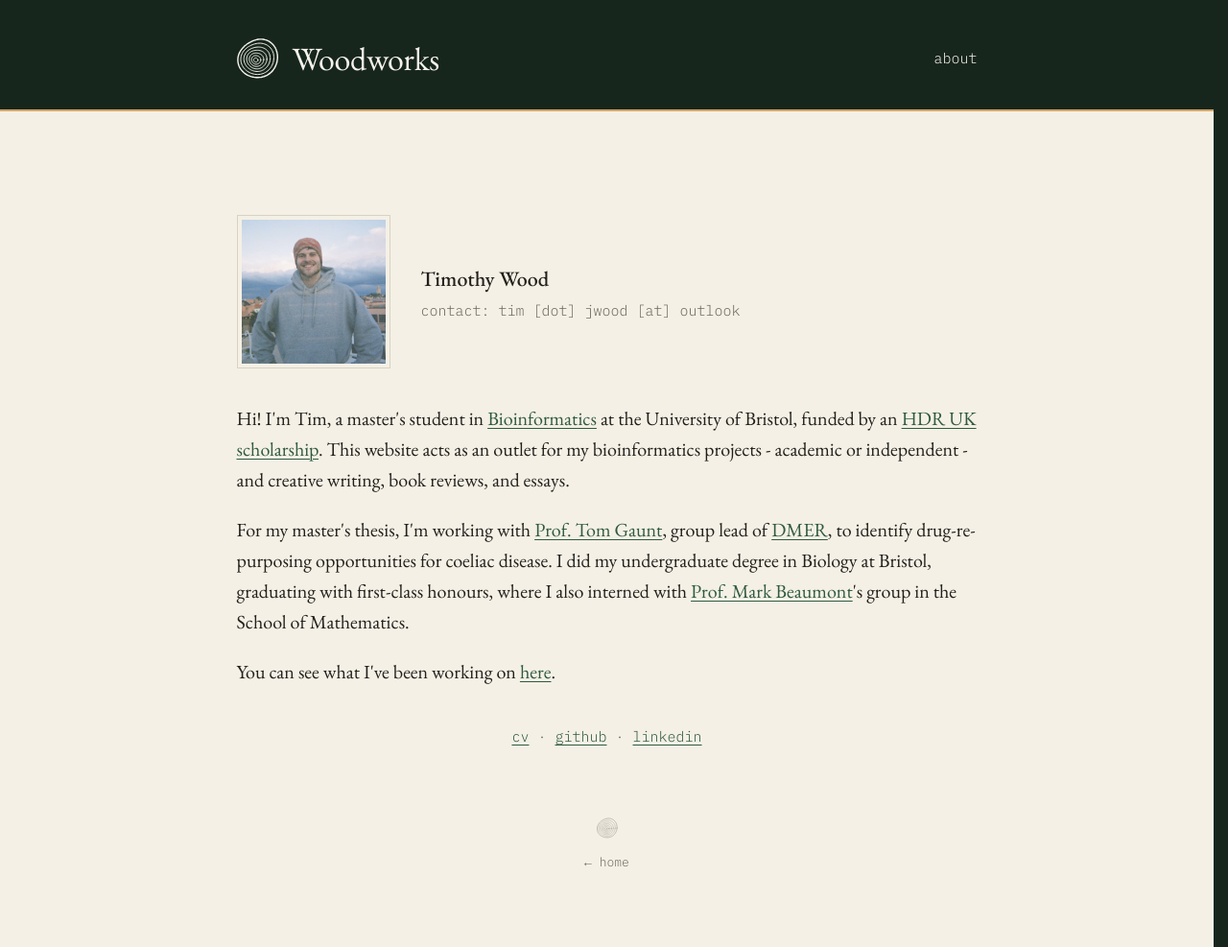
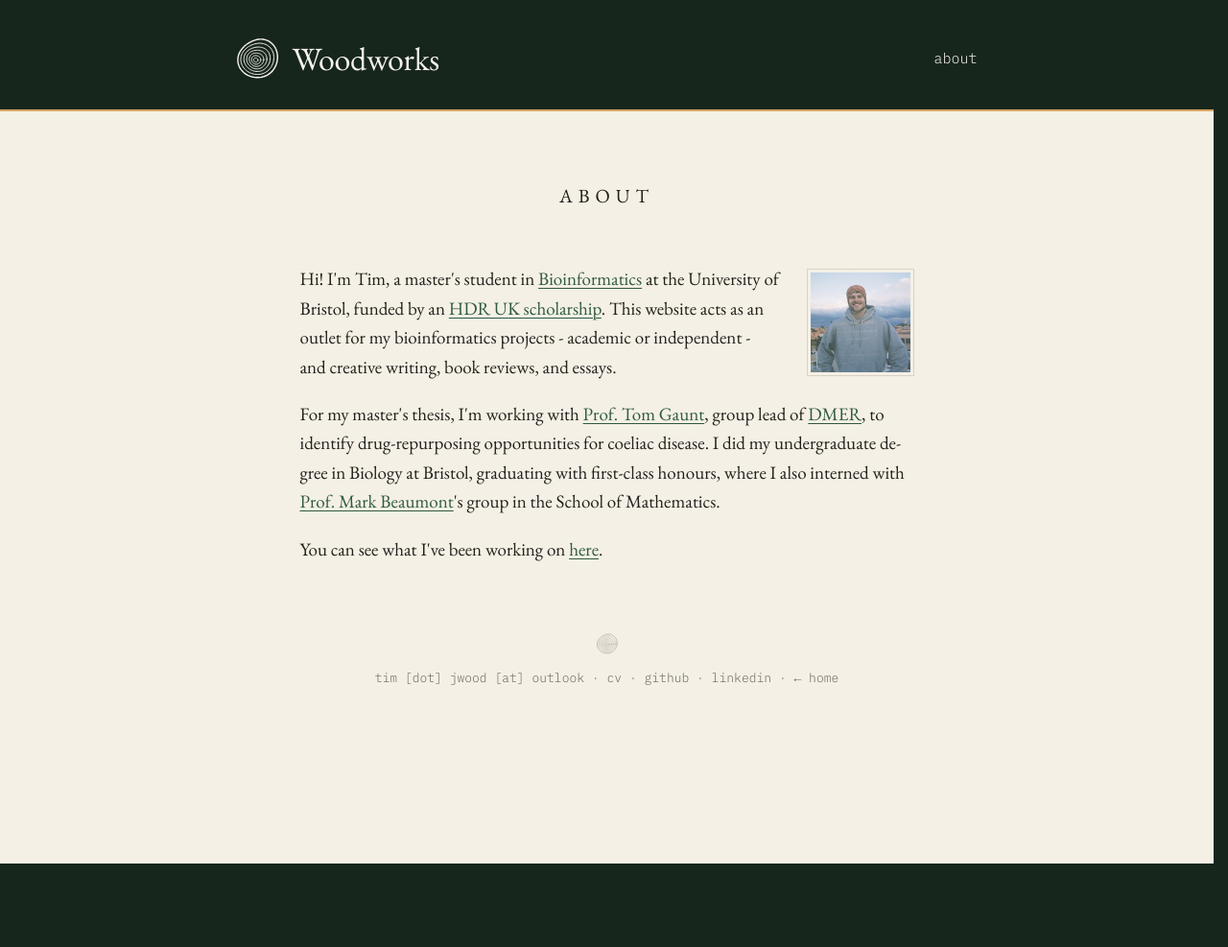
Before and after one commit to timj-wood/timj-wood.github.io, a Jekyll site: the page built from about.html, in a window 1280 px wide. Shown: the whole page at 96% size. Built offline with Jekyll 4.4.1, drawn with Linux system fonts in a browser that asks for light colours; after the commit the page ends 900 px from its top, so only the background shows below that.

Commit message:
About section

```diff
--- a/about.html
+++ b/about.html
@@ -1,22 +1,19 @@
 ---
+layout: default
 title: About
 permalink: /about.html
 redirect_from:
   - /about/
-bare: true
 ---
-<header class="profile">
-  <img src="{{ '/images/profile-square.jpg' | relative_url }}" alt="{{ site.author.name }}">
-  <div>
-    <p class="who">{{ site.author.name }}</p>
-    <p class="contact mono first">contact: tim [dot] jwood [at] outlook</p>
-  </div>
-</header>
-
+{%- comment -%} The about page: headed like a folder page, a small photo at the head of the text, and the contact
+    links set in the same colophon as the foot of the home page. {%- endcomment -%}
+<main class="contents">
+  <h1 class="toc-title">About</h1>
+  <div class="about">
+    <img class="me" src="{{ '/images/profile-square.jpg' | relative_url }}" alt="{{ site.author.name }}">
     <p>Hi! I'm Tim, a master's student in <a href="https://www.bristol.ac.uk/">Bioinformatics</a> at the
       University of Bristol, funded by an <a href="https://www.hdruk.ac.uk/people/timothy-wood/">HDR UK scholarship</a>.
       This website acts as an outlet for my bioinformatics projects - academic or independent - and creative writing, book reviews, and essays.</p>
-
     <p>For my master's thesis, I'm working with
       <a href="https://research-information.bris.ac.uk/en/persons/tom-r-gaunt/publications/">Prof. Tom Gaunt</a>,
       group lead of <a href="https://www.biocompute.org.uk/">DMER</a>, to identify drug-repurposing opportunities
@@ -24,7 +21,7 @@ bare: true
       first-class honours, where I also interned with
       <a href="https://www.bristol.ac.uk/people/person/Mark-Beaumont-c51e682d-904b-45b4-bda5-9cf2213d4e9d/">Prof. Mark Beaumont</a>'s
       group in the School of Mathematics.</p>
-
     <p>You can see what I've been working on <a href="{{ '/projects.html' | relative_url }}">here</a>.</p>
-
-<p class="contact mono"><a href="{{ '/docs/cv.pdf' | relative_url }}">cv</a> · <a href="https://github.com/{{ site.author.github }}">github</a> · <a href="https://www.linkedin.com/in/{{ site.author.linkedin }}">linkedin</a></p>
+  </div>
+  <p class="foot">{% include rings.html %}tim [dot] jwood [at] outlook · <a href="{{ '/docs/cv.pdf' | relative_url }}">cv</a> · <a href="https://github.com/{{ site.author.github }}">github</a> · <a href="https://www.linkedin.com/in/{{ site.author.linkedin }}">linkedin</a> · <a href="{{ '/' | relative_url }}">← home</a></p>
+</main>
--- a/css/main.css
+++ b/css/main.css
@@ -228,14 +228,16 @@ mjx-container { overflow-x: auto; overflow-y: hidden; max-width: 100%; }
 .doc .numbered h2.unnumbered::before { content: none; }
 .sheet h2.unnumbered ~ p { font-size: 17px; line-height: 1.5; margin: 0 0 1.1em; padding-left: 2em; text-indent: -2em; }
 
-/* about */
-/* the about page's header: photo with name and title beside it (set `profile:` in front matter) */
-.profile { display: flex; align-items: center; gap: 32px; }
-.profile img { width: 140px; height: 140px; object-fit: cover; margin: 0; flex: none; }
+/* a page with `profile:` in its front matter: photo with name and title beside it */
+.profile { display: flex; align-items: center; gap: 32px; margin-bottom: 36px; }
+.profile img { width: 160px; height: 160px; object-fit: cover; margin: 0; flex: none; border: 1px solid var(--rule); padding: 4px; background: var(--paper); }
 .sheet .profile .sub { margin: 6px 0 0; }
-.sheet .contact { font-size: 15px; color: var(--pencil); text-align: center; margin-top: 40px; }
-.sheet .contact.first { text-align: left; margin: 0 0 36px; }
-.sheet .who { font-size: 22px; font-weight: 500; margin: 0 0 4px; }
+
+/* ---------- the about page: headed like a folder page, the text in a reading measure, a small photo at its head ---------- */
+.about { max-width: 640px; margin: 0 auto; }
+.about .me { float: right; width: 112px; height: 112px; object-fit: cover; margin: 4px 0 18px 28px; border: 1px solid var(--rule); padding: 3px; background: var(--paper); }
+.about p { font-size: 19px; margin: 0 0 1em; hyphens: auto; -webkit-hyphens: auto; }
+.about a { color: var(--leaf); }
 
 /* the end of a post or page: the same colophon as the foot of a contents page */
 .end {
@@ -264,13 +266,9 @@ mjx-container { overflow-x: auto; overflow-y: hidden; max-width: 100%; }
   .sheet h1 { font-size: 30px; }
   .doc, .post { padding-top: 48px; }
   .profile { flex-direction: column; align-items: flex-start; gap: 18px; }
-  .profile img { width: 112px; height: 112px; }
+  .profile img { width: 128px; height: 128px; }
+  .about .me { width: 88px; height: 88px; margin: 0 0 12px 18px; }
+  .about p { font-size: 18px; }
   .sheet blockquote { margin: 1.4em 1em; }
   .marginnote { margin-left: 1em; }
 }
-
-/* the about page: the photo sits beside the name and contact line */
-.profile .contact.first { margin-bottom: 0; }
-.profile { margin-bottom: 36px; }
-.profile img { width: 160px; height: 160px; border: 1px solid var(--rule); padding: 4px; background: var(--paper); }
-@media (max-width: 640px) { .profile img { width: 128px; height: 128px; } }
```
Lines whose indentation alone changed are shown as unchanged.
